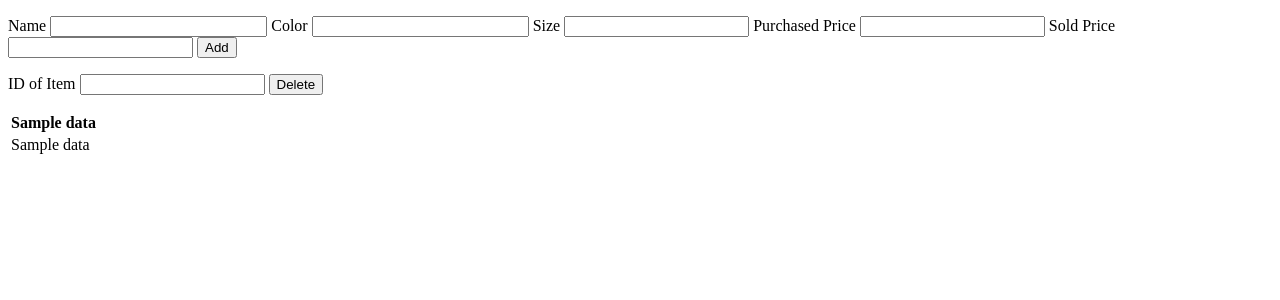
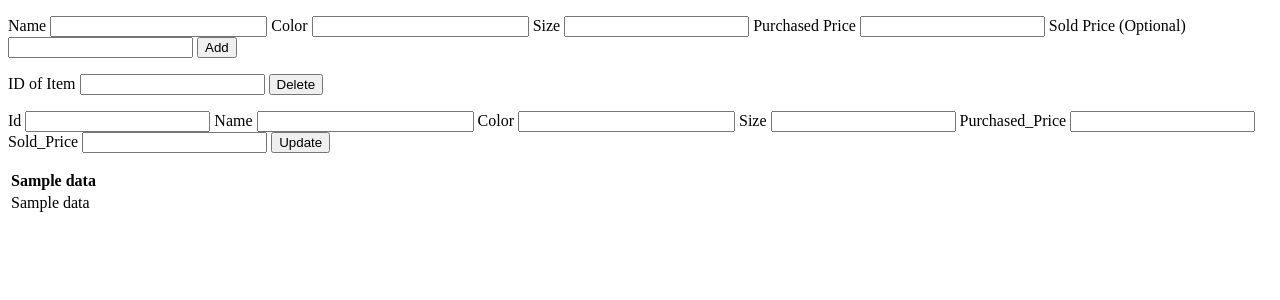
Before and after one commit to mwen1993/inventory-tracker, a Flask app: template app/templates/index.html in a window 1280 px wide. Shown: the top 300 px of the page. Run offline with Flask 2, Linux system fonts and the light colour scheme; the template is opened without the code that fills it: values that come from a table or form of the project are taken from there, most other values are stand-ins (such as "Sample title", 1, 10 or a date in 2020); parts of the project's set-up code (start-up, migrations or seed data) failed here and were passed over.

Commit message:
implemented update a row entry through UI

```diff
--- a/app/forms.py
+++ b/app/forms.py
@@ -8,10 +8,20 @@ class AddForm(FlaskForm):
     color = StringField('Color', validators=[DataRequired()])
     size = IntegerField('Size', validators=[DataRequired()])
     purchased = IntegerField('Purchased Price', validators=[DataRequired()])
-    sold = IntegerField('Sold Price', validators=[optional()])
+    sold = IntegerField('Sold Price (Optional)', validators=[optional()])
     submit = SubmitField('Add')
 
 
 class DeleteForm(FlaskForm):
     item_id = IntegerField('ID of Item', validators=[DataRequired()])
     submit = SubmitField('Delete')
+
+
+class UpdateForm(FlaskForm):
+    Id = IntegerField('Id', validators=[DataRequired()])
+    Name = StringField('Name', validators=[optional()])
+    Color = StringField('Color', validators=[optional()])
+    Size = IntegerField('Size', validators=[optional()])
+    Purchased_Price = IntegerField('Purchased_Price', validators=[optional()])
+    Sold_Price = IntegerField('Sold_Price', validators=[optional()])
+    submit = SubmitField('Update')
--- a/app/templates/index.html
+++ b/app/templates/index.html
@@ -18,15 +18,15 @@
         {{ add_form.hidden_tag() }}
         <p>
             {{ add_form.name.label }}
-            {{ add_form.name(size=24) }}
+            {{ add_form.name(size=24, autocomplete="off") }}
             {{ add_form.color.label }}
-            {{ add_form.color(size=24) }}
+            {{ add_form.color(size=24, autocomplete="off") }}
             {{ add_form.size.label }}
-            {{ add_form.size(size=24) }}
+            {{ add_form.size(size=24, autocomplete="off") }}
             {{ add_form.purchased.label }}
-            {{ add_form.purchased(size=24) }}
+            {{ add_form.purchased(size=24, autocomplete="off") }}
             {{ add_form.sold.label }}
-            {{ add_form.sold(size=24) }}
+            {{ add_form.sold(size=24, autocomplete="off") }}
             {{ add_form.submit() }}
         </p>
     </form>
@@ -34,8 +34,26 @@
         {{ delete_form.hidden_tag() }}
         <p>
             {{ delete_form.item_id.label }}
-            {{ delete_form.item_id(size=24) }}
+            {{ delete_form.item_id(size=24, autocomplete="off") }}
             {{ delete_form.submit() }}
+        </p>
+    </form>
+    <form action="/update", method="post" novalidate>
+        {{ add_form.hidden_tag() }}
+        <p>
+            {{ update_form.Id.label }}
+            {{ update_form.Id(size=24, autocomplete="off") }}
+            {{ update_form.Name.label }}
+            {{ update_form.Name(size=24, autocomplete="off") }}
+            {{ update_form.Color.label }}
+            {{ update_form.Color(size=24, autocomplete="off") }}
+            {{ update_form.Size.label }}
+            {{ update_form.Size(size=24, autocomplete="off") }}
+            {{ update_form.Purchased_Price.label }}
+            {{ update_form.Purchased_Price(size=24, autocomplete="off") }}
+            {{ update_form.Sold_Price.label }}
+            {{ update_form.Sold_Price(size=24, autocomplete="off") }}
+            {{ update_form.submit() }}
         </p>
     </form>
     <table>
```
Also changed, not shown: app/operations.py (+6 -5 lines), app/routes.py (+33 -4 lines), app/__init__.py (line endings or trailing spaces).
